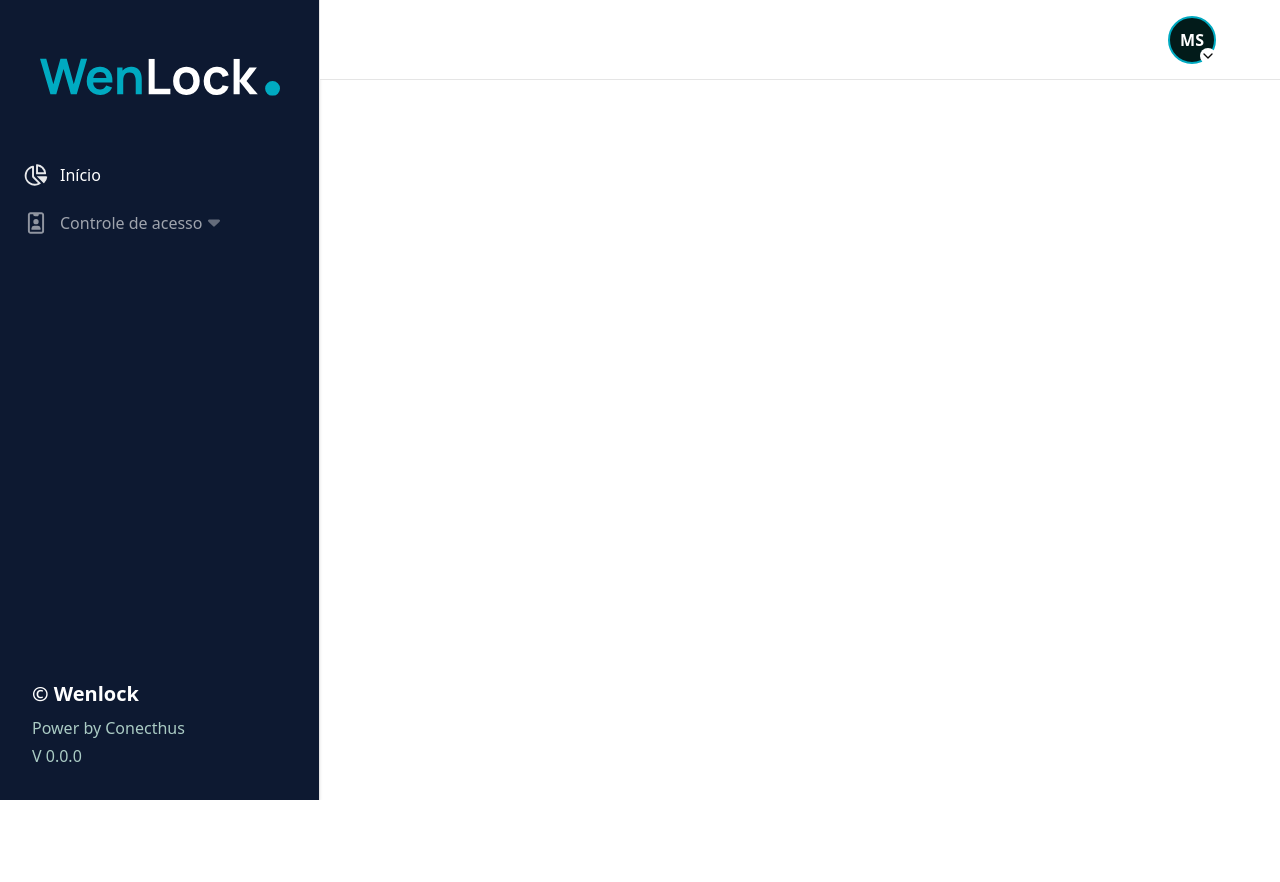
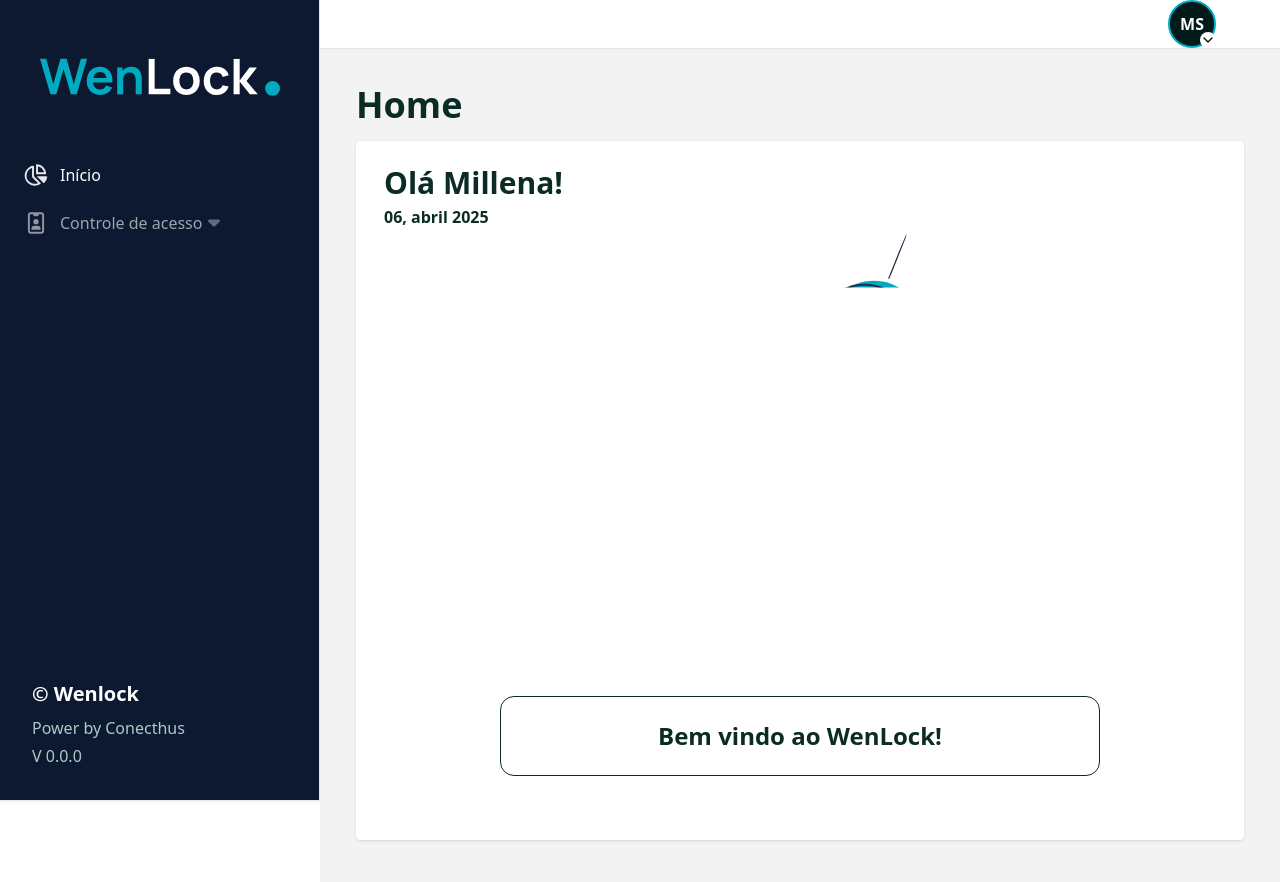
Before and after one commit to igormap/wenlock, a React (Vite) app in the folder frontend/: page /dash in a window 1280 px wide. Shown: the top 882 px of the page. Before the commit the page ends 800 px from the top, so only its background shows below. Built offline with nearby package versions, Linux system fonts and the light colour scheme.

Commit message:
feat: home page

```diff
--- a/frontend/package.json
+++ b/frontend/package.json
@@ -17,6 +17,7 @@
     "class-variance-authority": "^0.7.1",
     "clsx": "^2.1.1",
     "lucide-react": "^0.487.0",
+    "luxon": "^3.6.1",
     "react": "^19.0.0",
     "react-dom": "^19.0.0",
     "react-hook-form": "^7.55.0",
@@ -34,6 +35,7 @@
     "@vitejs/plugin-react": "^4.3.4",
     "autoprefixer": "^10.4.21",
     "eslint": "^9.21.0",
+    "@types/luxon": "^3.3.0",
     "eslint-plugin-react-hooks": "^5.1.0",
     "eslint-plugin-react-refresh": "^0.4.19",
     "globals": "^15.15.0",
--- a/frontend/src/App.tsx
+++ b/frontend/src/App.tsx
@@ -2,6 +2,7 @@
 import { Login } from "./pages/auth/Login";
 import { LayoutAuth } from "./layouts/auth";
 import { LayoutDashboard } from "./layouts/dashboard";
+import { Home } from "./pages/dashboard/home";
 
 function App() {
   return (
@@ -11,7 +12,7 @@
           <Route index element={<Login />} />
         </Route>
         <Route path="dash" element={<LayoutDashboard />}>
-          <Route index element={<div />} />
+          <Route index element={<Home />} />
           <Route path="users" element={<div />} />
         </Route>
       </Routes>
--- a/frontend/src/layouts/dashboard/index.tsx
+++ b/frontend/src/layouts/dashboard/index.tsx
@@ -8,7 +8,9 @@
       <Sidebar />
       <div className="flex flex-col flex-1">
         <Topbar />
-        <Outlet />
+        <div className="bg-[#F3F3F3]">
+          <Outlet />
+        </div>
       </div>
     </div>
   );
--- /dev/null
+++ b/frontend/src/pages/dashboard/home.tsx
@@ -0,0 +1,24 @@
+import { DateTime } from "luxon";
+import { ReactComponent as SvgPeopleIdea } from "@/assets/img/illustrations/PeopleIdea.svg";
+
+export const Home = () => {
+  return (
+    <div className="p-9 text-[#0b2b25]">
+      <h1 className="font-bold text-4xl mb-4">Home</h1>
+      <main className="py-6 px-7 bg-white rounded shadow flex flex-col mb-16 h-full">
+        <div className="flex flex-col gap-1">
+          <h2 className="font-bold text-3xl">Olá Millena!</h2>
+          <span className="font-semibold">
+            {DateTime.now().setLocale("pt-BR").toFormat("dd, LLLL yyyy")}
+          </span>
+        </div>
+        <div className="flex flex-col gap-4 items-center">
+          <SvgPeopleIdea />
+          <div className="w-[600px] h-20 rounded-xl flex items-center justify-center bg-transparent text-[#0B2B25] border border-[#0B2B25] font-bold text-2xl mb-10">
+            Bem vindo ao WenLock!
+          </div>
+        </div>
+      </main>
+    </div>
+  );
+};
```
Also changed, not shown: 1 other file (tests, documents, lock files or other folders).
